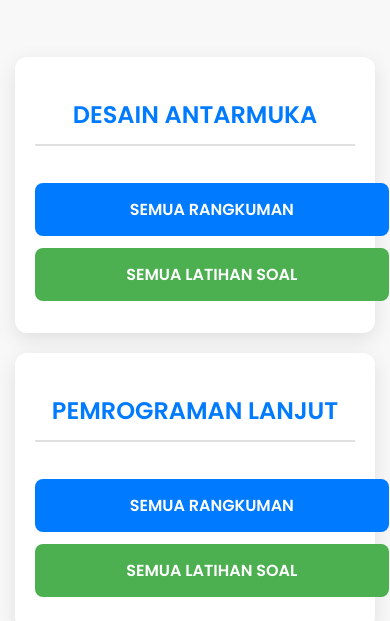
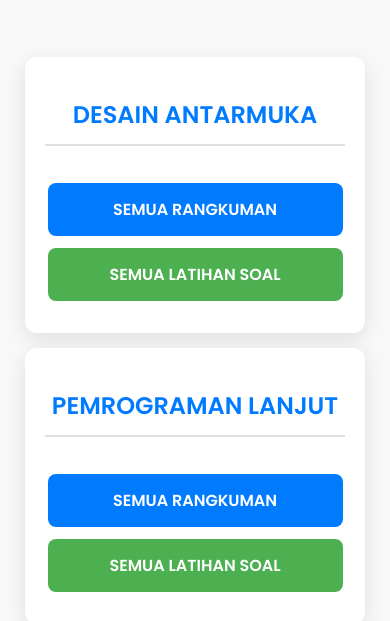
Before and after one commit to lovsctnu2/LatsolUAS, a plain HTML site: page index.html in a window 390 px wide. Shown: the part 249-870 px from the top of the page. Drawn offline with Linux system fonts and the light colour scheme.

Commit message:
responsive in mobile

```diff
--- a/index.html
+++ b/index.html
@@ -78,8 +78,7 @@
             box-shadow: 0 6px 20px rgba(0, 0, 0, 0.1); /* Bayangan lebih jelas */
             padding: 25px; /* Padding card sedikit dikecilkan */
             /* Flex properties for cards */
-            flex: 1 1 calc(33.33% - 30px); /* Kunci: Mengurangi lebar basis untuk memperkecil card */
-                                            /* 30px adalah kompensasi untuk gap, agar total lebar mendekati 100% */
+            flex: 1 1 calc(33.33% - 30px); /* Mengurangi lebar basis untuk 3 kartu per baris */
             min-width: 100px; /* Lebar minimum card lebih kecil */
             max-width: 250px; /* Batas lebar maksimum card untuk menjaga proporsi */
             text-align: center;
@@ -164,7 +163,7 @@
             }
         }
 
-        /* Untuk layar mobile (misal: di bawah 768px) */
+        /* Perbaikan untuk layar mobile (di bawah 768px) */
         @media (max-width: 768px) {
             .header {
                 flex-direction: column;
@@ -174,23 +173,33 @@
                 margin-bottom: 10px;
             }
             .main-content {
-                padding: 20px 15px;
+                padding: 20px 15px; /* Kurangi padding horizontal agar konten tidak terlalu menepi */
             }
             .main-content h1 {
                 font-size: 2em;
                 margin-bottom: 30px;
             }
             .card {
-                flex: 1 1 95%; /* Satu kartu per baris pada mobile, dengan sedikit margin */
-                padding: 20px;
+                /* Perbaikan utama untuk responsivitas mobile */
+                flex: 1 1 100%; /* Satu kartu per baris dan mengisi lebar penuh */
                 max-width: none; /* Hilangkan batasan lebar maksimum */
+                padding: 20px; /* Jaga padding internal card */
+                /* Tambahkan margin horizontal untuk menjaga jarak dari tepi layar */
+                margin-left: 10px; /* Contoh margin */
+                margin-right: 10px; /* Contoh margin */
+                /* Atau lebih baik gunakan width: calc(100% - 40px) jika tidak ada flex-gap di container */
+                width: calc(100% - 40px); /* Lebar card dikurangi total padding */
             }
             .card h2 {
                 font-size: 1.5em;
             }
             .card-button {
-                width: 98%;
+                width: 85%;
                 font-size: 1em;
+            }
+            /* Sesuaikan juga gap pada card-container untuk mobile jika perlu */
+            .card-container {
+                gap: 15px; /* Sedikit kurangi gap antar kartu di mobile */
             }
         }
     </style>
```
